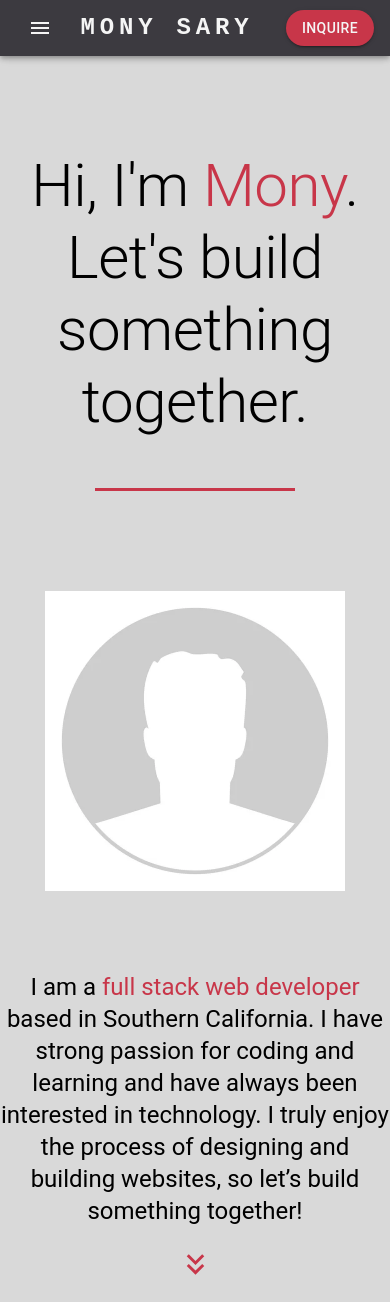
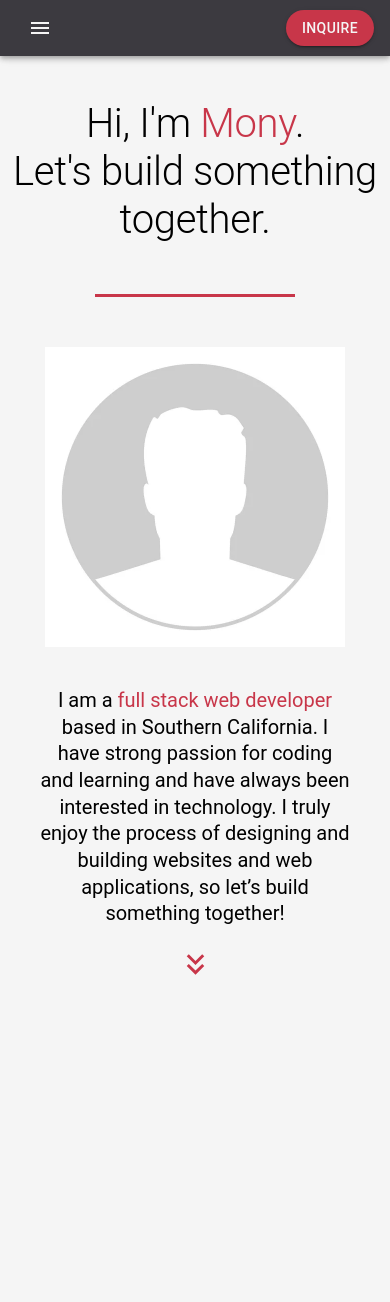
Before and after one commit to monysary/main-developer-portoflio, a React (Create React App) app: page / in a window 390 px wide. After the commit the page ends 1002 px from the top, so only its background shows below. Built offline with nearby package versions, Linux system fonts and the light colour scheme.

Commit message:
styled for mobile response for home page

```diff
--- a/src/components/Home.js
+++ b/src/components/Home.js
@@ -4,19 +4,28 @@ import KeyboardDoubleArrowDownIcon from '@mui/icons-material/KeyboardDoubleArrow
 
 function Home() {
     return (
-        <Box sx={{ paddingTop: '150px' }}>
-            <Typography variant="h2" component='h1' textAlign='center'>
+        <Box sx={{ paddingTop: '150px', '@media (max-width: 900px)': { paddingTop: '100px' } }}>
+            <Typography variant="h2" component='h1' textAlign='center' sx={{ '@media (max-width: 900px)': { fontSize: '50px' }, '@media (max-width: 600px)': { fontSize: '40px' } }}>
                 Hi, I'm <span style={{ color: '#C83649' }}>Mony</span>. <br />
                 Let's build something together.
             </Typography>
-            <div style={{ height: '3px', width: '200px', backgroundColor: '#C83649', margin: '50px auto 100px' }}></div>
-            <Grid container gap={10} direction='row' justifyContent='center' alignItems='center'>
+            <div style={{ height: '3px', width: '200px', backgroundColor: '#C83649', margin: '50px auto' }}></div>
+            <Grid container gap={10} direction='row' justifyContent='center' alignItems='center'  sx={{ '@media (max-width: 600px)': { gap: '40px' } }}>
                 <img alt="profile" src={profile} width='300px' />
-                <Grid item md={6}>
+                {/* Desktop display */}
+                <Grid item xs={12} md={5} sx={{ display: { xs: 'none', md: 'block' } }}>
                     <Typography variant="h5" component='h2' textAlign='center'>
                         I am a <span style={{ color: '#C83649' }}>full stack web developer</span> based in Southern California.
                         I have strong passion for coding and learning and have always been interested in technology.
-                        I truly enjoy the process of designing and building websites, so let’s build something together!
+                        I truly enjoy the process of designing and building websites and web applications, so let’s build something together!
+                    </Typography>
+                </Grid>
+                {/* Mobile display */}
+                <Grid item xs={12} md={5} sx={{ display: { xs: 'block', md: 'none' }, paddingX: '40px' }}>
+                    <Typography variant="h5" component='h2' textAlign='center' sx={{ fontSize: '20px' }}>
+                        I am a <span style={{ color: '#C83649' }}>full stack web developer</span> based in Southern California.
+                        I have strong passion for coding and learning and have always been interested in technology.
+                        I truly enjoy the process of designing and building websites and web applications, so let’s build something together!
                     </Typography>
                 </Grid>
             </Grid>
--- a/src/components/Navbar.js
+++ b/src/components/Navbar.js
@@ -78,7 +78,7 @@ function ResponsiveAppBar() {
                         </Menu>
                     </Box>
                     {/* Mobile view logo */}
-                    <Typography
+                    {/* <Typography
                         variant="h5"
                         noWrap
                         component="a"
@@ -94,8 +94,8 @@ function ResponsiveAppBar() {
                             textDecoration: 'none',
                         }}
                     >
-                        MONY SARY
-                    </Typography>
+                        MS
+                    </Typography> */}
                     {/* Desktop view menu links */}
                     <Box sx={{ flexGrow: 1, display: { xs: 'none', md: 'flex' }, justifyContent: 'center', gap: 3 }}>
                         {pages.map((page) => (
--- a/src/index.css
+++ b/src/index.css
@@ -1,4 +1,4 @@
 body {
     margin: 0;
-    background-color: #D9D9D9;
+    background-color: #F5F5F5;
 }
```
